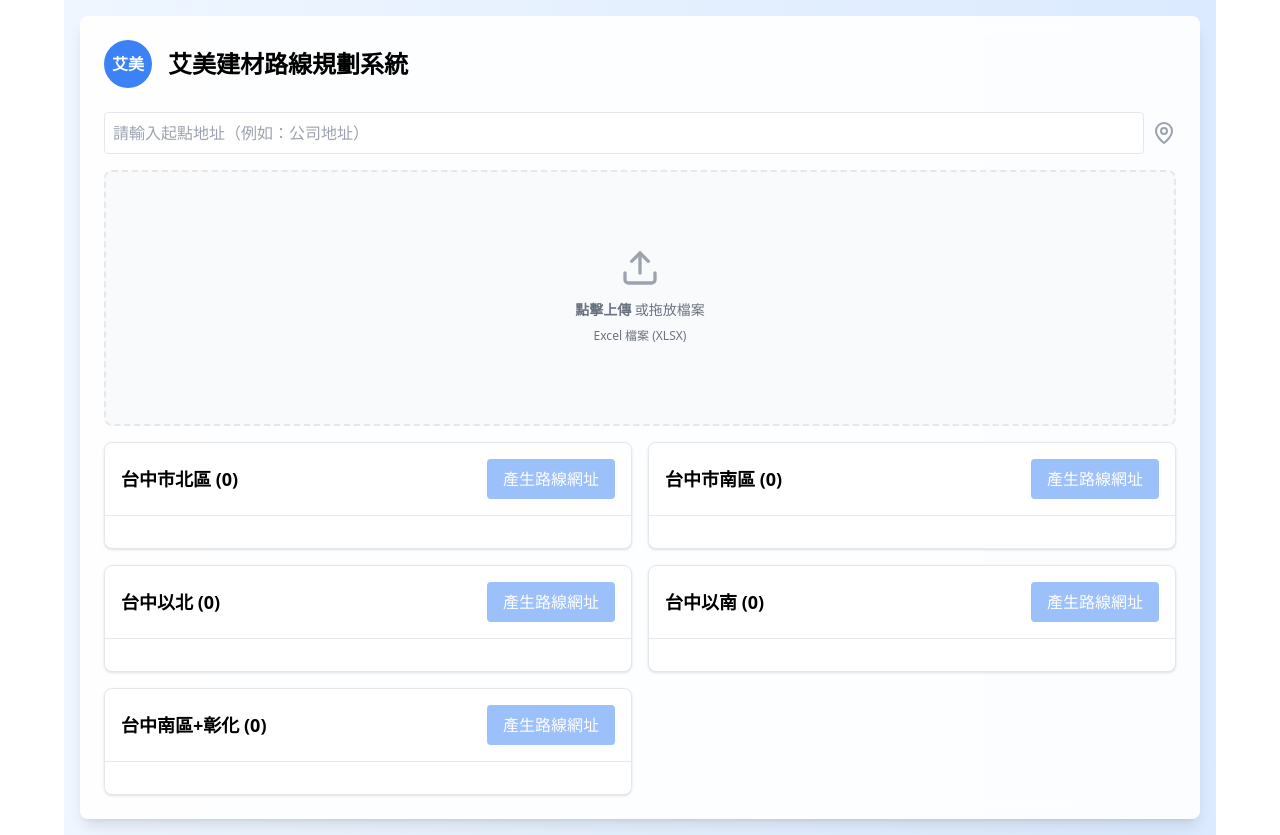
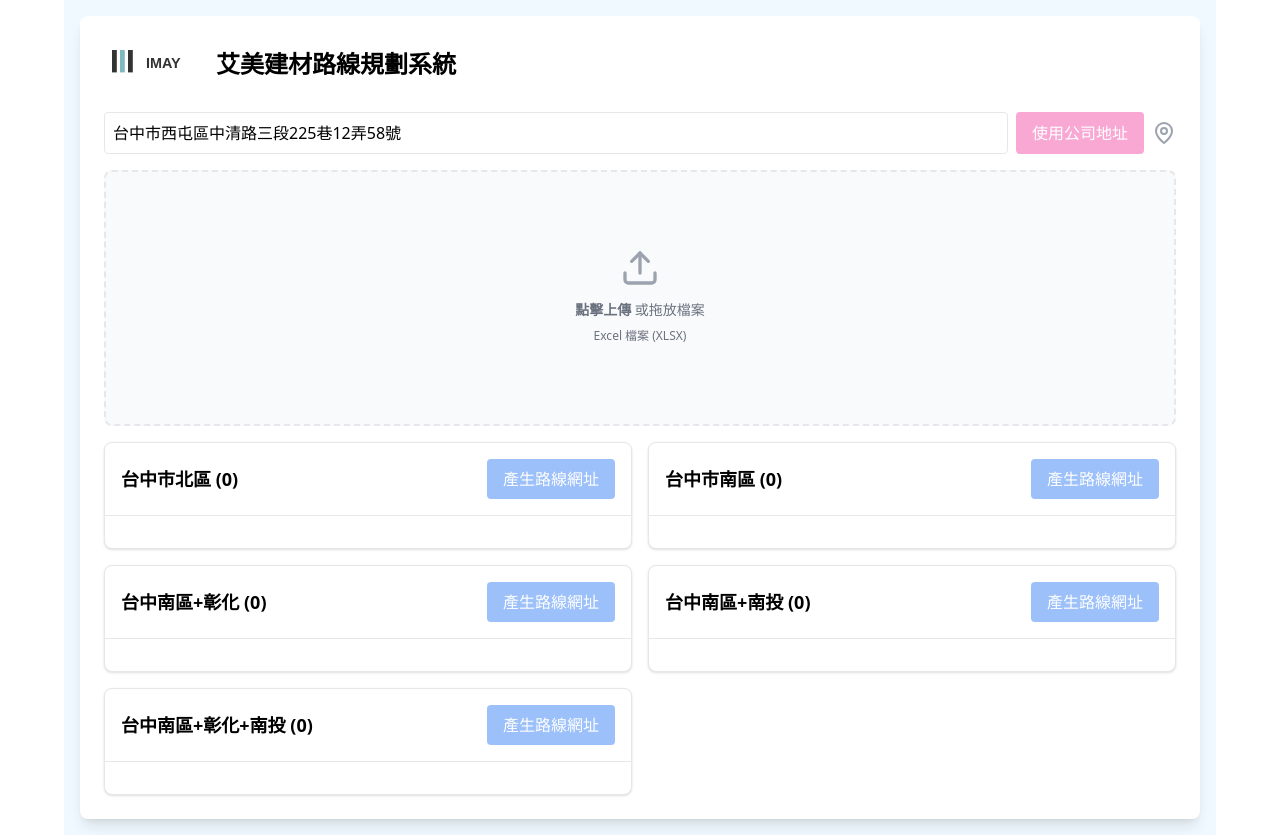
Before and after one commit to wesleyhsieh1211/route-planner, a Next.js app: page / in a window 1280 px wide. Built offline with nearby package versions, Linux system fonts and the light colour scheme.

Commit message:
更新路線規劃系統：調整 logo 設計、背景顏色和分類功能

```diff
--- a/pages/index.js
+++ b/pages/index.js
@@ -3,21 +3,19 @@ import * as XLSX from 'xlsx';
 import { Upload, MapPin, Copy, Check } from 'lucide-react';
 
 const AddressClassifier = () => {
-  const [startPoint, setStartPoint] = useState('');
+  const [startPoint, setStartPoint] = useState('台中市西屯區中清路三段225巷12弄58號');
   const [results, setResults] = useState({
     taichungNorth: [],
     taichungSouth: [],
-    generalNorth: [],
-    generalSouth: [],
-    southCombined: []
+    southCombinedChanghua: [],
+    southCombinedNantou: [],
+    southCombinedAll: []
   });
   const [mapUrl, setMapUrl] = useState('');
   const [error, setError] = useState('');
   const [copied, setCopied] = useState(false);
 
   // 分類定義
-  const northRegions = ['苗栗', '新竹', '桃園', '台北', '臺北', '新北', '基隆', '宜蘭'];
-  const southRegions = ['南投', '雲林', '嘉義', '台南', '臺南', '高雄', '屏東'];
   const taichungNorthDistricts = ['北區', '西區', '北屯區', '西屯區', '中區', '東區', '清水區', '梧棲區', '大甲區', '大安區', '外埔區', '后里區', '神岡區', '大雅區', '潭子區', '豐原區', '沙鹿區'];
   const taichungSouthDistricts = ['南區', '南屯區', '大里區', '太平區', '烏日區', '大肚區', '龍井區', '霧峰區', '新社區', '東勢區', '石岡區', '和平區'];
 
@@ -45,9 +43,9 @@ const AddressClassifier = () => {
           const classified = {
             taichungNorth: [],
             taichungSouth: [],
-            generalNorth: [],
-            generalSouth: [],
-            southCombined: []
+            southCombinedChanghua: [],
+            southCombinedNantou: [],
+            southCombinedAll: []
           };
 
           jsonData.forEach(row => {
@@ -68,14 +66,16 @@ const AddressClassifier = () => {
                 classified.taichungNorth.push(address);
               } else if (taichungSouthDistricts.some(district => address.includes(district))) {
                 classified.taichungSouth.push(address);
-                classified.southCombined.push(address);
+                classified.southCombinedChanghua.push(address);
+                classified.southCombinedNantou.push(address);
+                classified.southCombinedAll.push(address);
               }
             } else if (address.includes('彰化')) {
-              classified.southCombined.push(address);
-            } else if (northRegions.some(region => address.includes(region))) {
-              classified.generalNorth.push(address);
-            } else if (southRegions.some(region => address.includes(region))) {
-              classified.generalSouth.push(address);
+              classified.southCombinedChanghua.push(address);
+              classified.southCombinedAll.push(address);
+            } else if (address.includes('南投')) {
+              classified.southCombinedNantou.push(address);
+              classified.southCombinedAll.push(address);
             }
           });
 
@@ -86,9 +86,9 @@ const AddressClassifier = () => {
           Object.entries({
             '台中市北區': classified.taichungNorth,
             '台中市南區': classified.taichungSouth,
-            '台中以北': classified.generalNorth,
-            '台中以南': classified.generalSouth,
-            '台中南區+彰化': classified.southCombined
+            '台中南區+彰化': classified.southCombinedChanghua,
+            '台中南區+南投': classified.southCombinedNantou,
+            '台中南區+彰化+南投': classified.southCombinedAll
           }).forEach(([name, addresses]) => {
             if (addresses.length > 0) {
               const ws = XLSX.utils.json_to_sheet(
@@ -158,27 +158,46 @@ const AddressClassifier = () => {
   };
 
   return (
-    <div className="p-4 max-w-6xl mx-auto bg-gradient-to-r from-blue-50 to-blue-100 min-h-screen">
-      <div className="bg-white/90 backdrop-blur rounded-lg shadow-lg p-6">
+    <div className="p-4 max-w-6xl mx-auto bg-sky-50 min-h-screen">
+      <div className="bg-white rounded-lg shadow-lg p-6">
         <div className="mb-6 flex items-center justify-between">
           <div className="flex items-center gap-4">
-            {/* Logo 預留位置 - 可以替換為實際的 logo */}
-            <div className="w-12 h-12 bg-blue-500 rounded-full flex items-center justify-center text-white font-bold">
-              艾美
-            </div>
+            <svg viewBox="0 0 240 120" className="w-24 h-12">
+              <g transform="translate(20, 25)">
+                {/* Logo symbol */}
+                <g transform="scale(0.8)">
+                  {/* Left stripe */}
+                  <rect x="0" y="0" width="15" height="70" transform="skew(-25)" fill="#333333"/>
+                  {/* Middle stripe */}
+                  <rect x="25" y="0" width="15" height="70" transform="skew(-25)" fill="#7FB9BD"/>
+                  {/* Right stripe */}
+                  <rect x="50" y="0" width="15" height="70" transform="skew(-25)" fill="#333333"/>
+                </g>
+                {/* IMAY text */}
+                <text x="85" y="45" fontSize="36" fontFamily="Arial" fontWeight="bold" fill="#333333">IMAY</text>
+              </g>
+            </svg>
             <h1 className="text-2xl font-bold mb-0">艾美建材路線規劃系統</h1>
           </div>
         </div>
         <div className="space-y-4">
           {/* 起點輸入 */}
           <div className="flex items-center gap-2">
+            <div className="flex-1 flex gap-2">
               <input
                 type="text"
-              placeholder="請輸入起點地址（例如：公司地址）"
+                placeholder="請輸入起點地址"
                 className="flex-1 p-2 border rounded"
                 value={startPoint}
                 onChange={(e) => setStartPoint(e.target.value)}
               />
+              <button
+                onClick={() => setStartPoint('台中市西屯區中清路三段225巷12弄58號')}
+                className="px-4 py-2 bg-pink-300 text-white rounded hover:bg-pink-400"
+              >
+                使用公司地址
+              </button>
+            </div>
             <MapPin className="text-gray-400" />
           </div>
 
@@ -243,27 +262,27 @@ const AddressClassifier = () => {
           {/* 分類結果 */}
           <div className="mt-6 grid grid-cols-1 md:grid-cols-2 gap-4">
             {[
-              { key: 'taichungNorth', title: '台中市北區', color: 'blue' },
-              { key: 'taichungSouth', title: '台中市南區', color: 'green' },
-              { key: 'generalNorth', title: '台中以北', color: 'yellow' },
-              { key: 'generalSouth', title: '台中以南', color: 'pink' },
-              { key: 'southCombined', title: '台中南區+彰化', color: 'purple' }
+              { key: 'taichungNorth', title: '台中市北區' },
+              { key: 'taichungSouth', title: '台中市南區' },
+              { key: 'southCombinedChanghua', title: '台中南區+彰化' },
+              { key: 'southCombinedNantou', title: '台中南區+南投' },
+              { key: 'southCombinedAll', title: '台中南區+彰化+南投' }
             ].map(({ key, title }) => (
               <div key={key} className="bg-white rounded-lg shadow border">
                 <div className="flex justify-between items-center p-4 border-b">
                   <h3 className="text-lg font-semibold">
-                    {title} ({results[key].length})
+                    {title} ({results[key]?.length || 0})
                   </h3>
                   <button
                     onClick={() => generateMapUrl(results[key])}
-                    disabled={results[key].length === 0}
+                    disabled={!results[key] || results[key].length === 0}
                     className={`px-4 py-2 bg-blue-500 text-white rounded hover:bg-blue-600 disabled:opacity-50 disabled:cursor-not-allowed`}
                   >
                     產生路線網址
                   </button>
                 </div>
                 <div className="p-4 max-h-60 overflow-auto">
-                  {results[key].map((address, index) => (
+                  {results[key]?.map((address, index) => (
                     <div key={index} className="text-sm mb-1 p-2 bg-gray-50 rounded">
                       {address}
                     </div>
```
Lines whose indentation alone changed are shown as unchanged.
